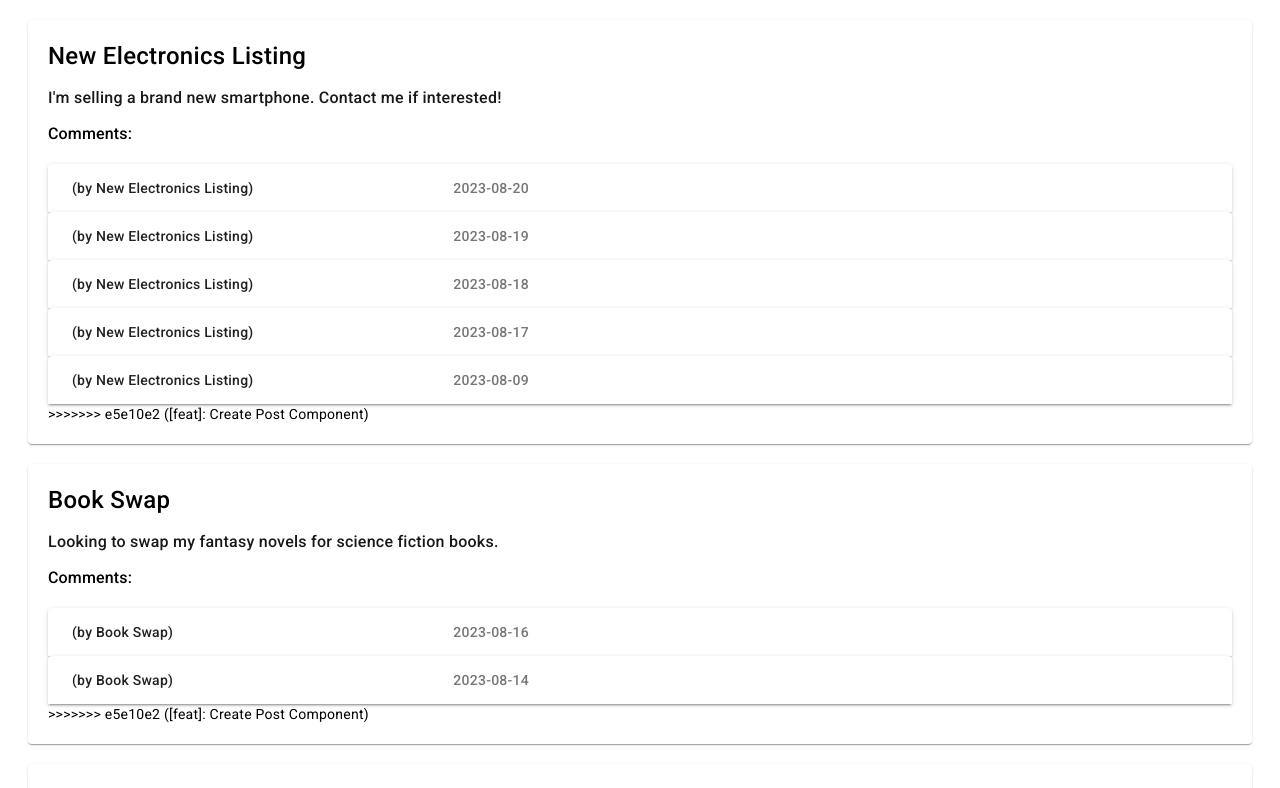
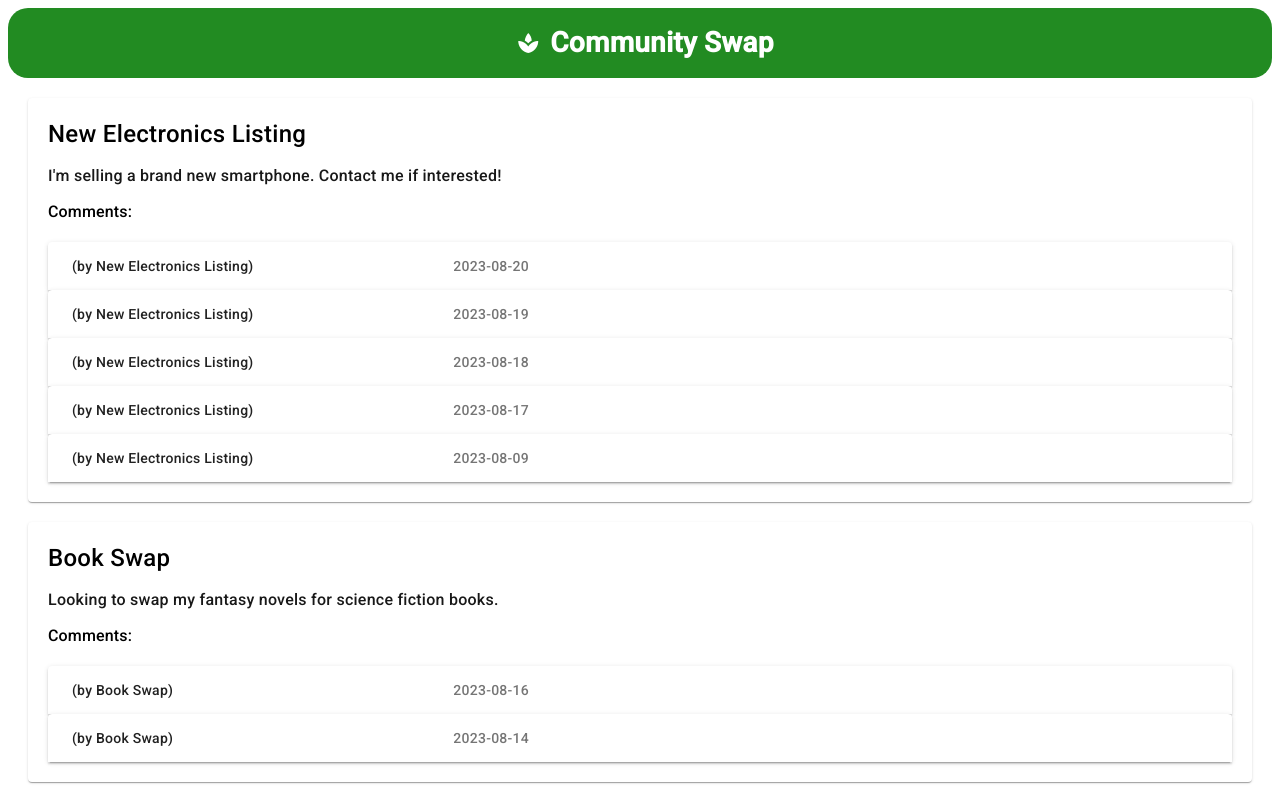
Before and after one commit to Sfum/AngularCommunitySwapApplication, an Angular app: page /posts in a window 1280 px wide. Shown: the top 788 px of the page. Built offline with nearby package versions, Linux system fonts and the light colour scheme.

Commit message:
[feat]: Create Header

```diff
--- a/src/app/app.component.html
+++ b/src/app/app.component.html
@@ -1 +1,2 @@
+<app-header></app-header>
 <app-post></app-post>
--- a/src/app/components/post/post-detail/post-detail.component.html
+++ b/src/app/components/post/post-detail/post-detail.component.html
@@ -3,6 +3,7 @@
   <p class="font-secondary">{{ posts.post_body }}</p>
   <div>
     <h3 class="font-secondary-light">Comments:</h3>
+
       <mat-accordion *ngFor="let userComment of posts.userComments">
         <mat-expansion-panel hideToggle>
           <mat-expansion-panel-header>
@@ -17,10 +18,11 @@
         </mat-expansion-panel>
         <mat-expansion-panel (opened)="panelOpenState = true"
                              (closed)="panelOpenState = false">
+
         </mat-expansion-panel>
       </mat-accordion>
-    <li class="card__comment-list">
+
+      <li class="card__comment-list" >
       </li>
->>>>>>> e5e10e2 ([feat]: Create Post Component)
   </div>
 </mat-card>
--- a/src/app/components/post/post.component.ts
+++ b/src/app/components/post/post.component.ts
@@ -1,28 +1,18 @@
-import {Component, OnInit} from '@angular/core';
+import { Component } from '@angular/core';
+import {Post} from "../../models/post";
 import {PostService} from "../../services/post.service";
-import {Post} from "../../models/post";
 
 @Component({
   selector: 'app-post',
   templateUrl: './post.component.html',
   styleUrls: ['./post.component.sass']
 })
-export class PostComponent  implements OnInit {
+export class PostComponent {
   posts: Post[] = [];
 
   constructor(private postService: PostService) {
   }
 
-  ngOnInit(): void {
-    this.loadPosts()
-
-  }
-  loadPosts() {
-    this.postService.getPosts().subscribe((posts) => {
-      this.posts = posts;
-    });
-  }
-
   posts$ = this.postService.getPosts()
 
 }
--- a/src/app/services/post.service.ts
+++ b/src/app/services/post.service.ts
@@ -21,6 +21,7 @@ export class PostService  {
     return this.http.get<Post[]>(this.postsJsonUrl).pipe(
       switchMap((posts) => {
         const postIds = posts.map((post) => post.id);
+
         return forkJoin(
           of(posts),
           this.http.get<userComment[]>(this.commentsJsonUrl).pipe(
--- /dev/null
+++ b/src/app/shared/header/header.component.html
@@ -0,0 +1,6 @@
+<div class="header">
+  <mat-icon class="header__icon">spa</mat-icon>
+  <div class="header__label label-primary">
+    Community Swap
+  </div>
+</div>
--- /dev/null
+++ b/src/app/shared/header/header.component.sass
@@ -0,0 +1,12 @@
+.header
+  background-color: forestgreen
+  border-radius: 20px
+  height: 70px
+  display: flex
+  justify-content: center
+  align-items: center
+  &__icon
+    margin: 10px
+    color: white
+  &__label
+    color: white
--- a/src/styles.sass
+++ b/src/styles.sass
@@ -1,4 +1,9 @@
 @import '~@angular/material/prebuilt-themes/indigo-pink.css'
+
+.label-primary
+  font-family: Roboto, "Helvetica Neue", sans-serif
+  font-weight: 600
+  font-size: 28px
 
 .font-primary
   font-family: Roboto, "Helvetica Neue", sans-serif
```
Also changed, not shown: src/app/app.module.ts (+6 -2 lines), src/app/shared/header/header.component.ts (added, +10 -0 lines), 1 other file (tests, documents, lock files or other folders). Lines whose indentation alone changed are shown as unchanged.
